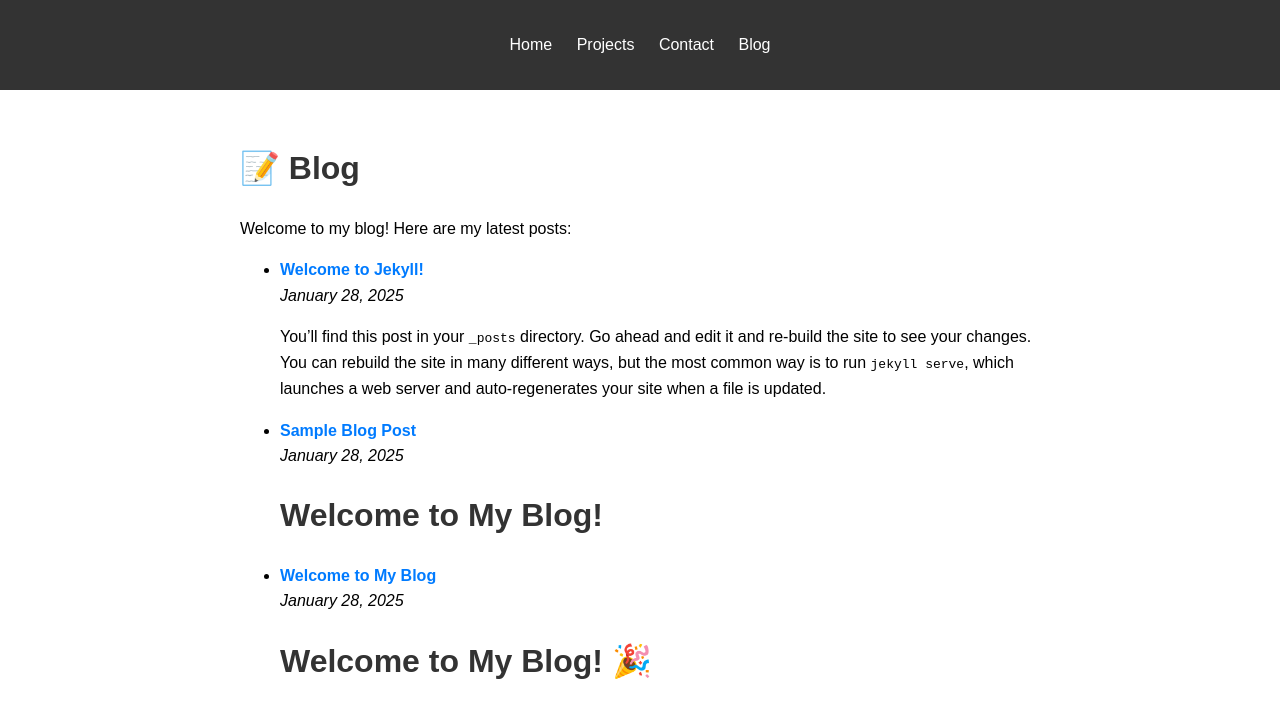
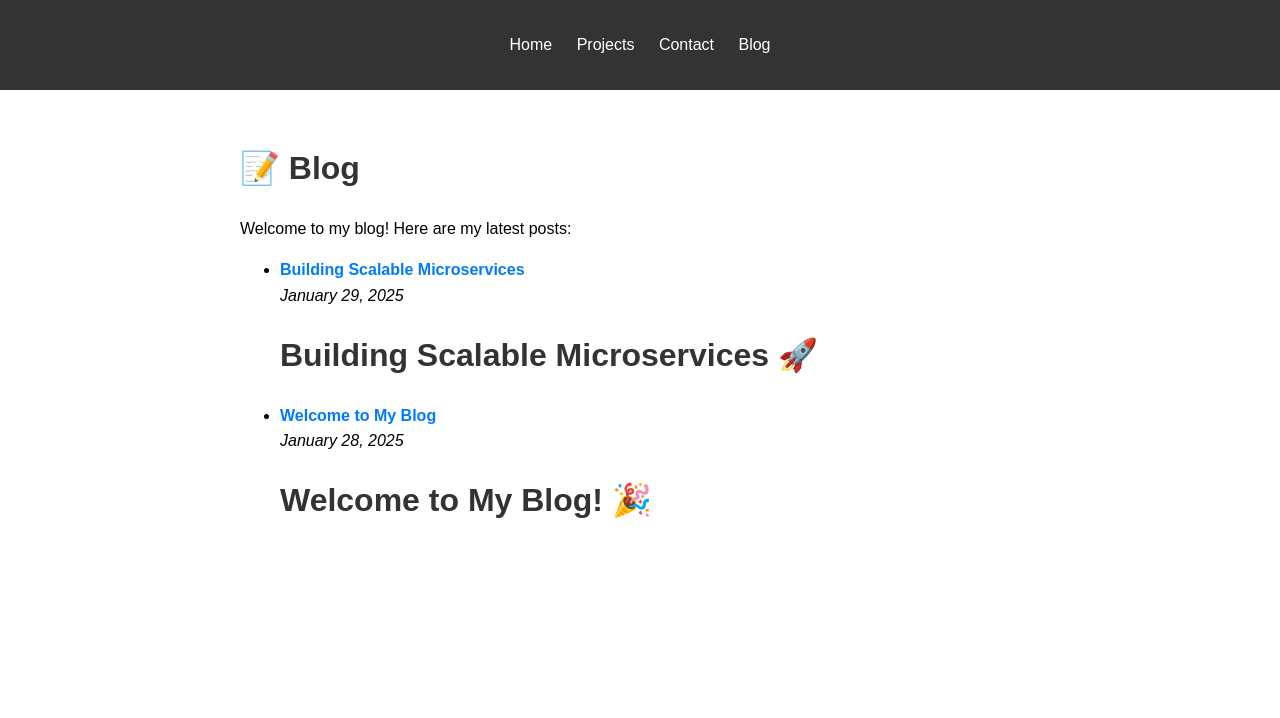
Before and after one commit to SriramPeddapanta/portfolio-website, a Jekyll site: the page built from blog.markdown, in a window 1280 px wide. Shown: the top 718 px of the page. Built offline with Jekyll 4.4.1, drawn with Linux system fonts in a browser that asks for light colours.

Commit message:
Add categories and tags to blog posts

```diff
--- /dev/null
+++ b/_posts/2025-01-28-building-scalable-microservices.markdown
@@ -0,0 +1,10 @@
+---
+layout: post
+title: "Building Scalable Microservices"
+date: 2025-01-29
+categories: [Microservices, Architecture]
+tags: [Spring Boot, Kubernetes, Azure]
+---
+# Building Scalable Microservices 🚀
+
+In this post, I’ll talk about designing and implementing scalable microservices architecture using **Spring Boot**, **Kubernetes**, and **Azure**.
--- a/_posts/2025-01-28-first-blog-post.markdown
+++ b/_posts/2025-01-28-first-blog-post.markdown
@@ -2,7 +2,8 @@
 layout: post
 title: "Welcome to My Blog"
 date: 2025-01-28
-categories: Blog
+categories: [Test Automation, Cloud]
+tags: [Jekyll, CI/CD, Azure]
 ---
 # Welcome to My Blog! 🎉
 
--- a/_posts/2025-01-28-sample-blog-post.markdown
+++ /dev/null
@@ -1,9 +0,0 @@
----
-layout: post
-title: "Sample Blog Post"
-date: 2025-01-28
-categories: Blog
----
-# Welcome to My Blog!
-
-This is a sample blog post where I will share insights about **test automation**, **cloud architecture**, and much more. Stay tuned!
--- a/_posts/2025-01-28-welcome-to-jekyll.markdown
+++ /dev/null
@@ -1,29 +0,0 @@
----
-layout: post
-title:  "Welcome to Jekyll!"
-date:   2025-01-28 16:07:52 -0500
-categories: jekyll update
----
-You’ll find this post in your `_posts` directory. Go ahead and edit it and re-build the site to see your changes. You can rebuild the site in many different ways, but the most common way is to run `jekyll serve`, which launches a web server and auto-regenerates your site when a file is updated.
-
-Jekyll requires blog post files to be named according to the following format:
-
-`YEAR-MONTH-DAY-title.MARKUP`
-
-Where `YEAR` is a four-digit number, `MONTH` and `DAY` are both two-digit numbers, and `MARKUP` is the file extension representing the format used in the file. After that, include the necessary front matter. Take a look at the source for this post to get an idea about how it works.
-
-Jekyll also offers powerful support for code snippets:
-
-{% highlight ruby %}
-def print_hi(name)
-  puts "Hi, #{name}"
-end
-print_hi('Tom')
-#=> prints 'Hi, Tom' to STDOUT.
-{% endhighlight %}
-
-Check out the [Jekyll docs][jekyll-docs] for more info on how to get the most out of Jekyll. File all bugs/feature requests at [Jekyll’s GitHub repo][jekyll-gh]. If you have questions, you can ask them on [Jekyll Talk][jekyll-talk].
-
-[jekyll-docs]: https://jekyllrb.com/docs/home
-[jekyll-gh]:   https://github.com/jekyll/jekyll
-[jekyll-talk]: https://talk.jekyllrb.com/
```
Also changed, not shown: 1 other file.
